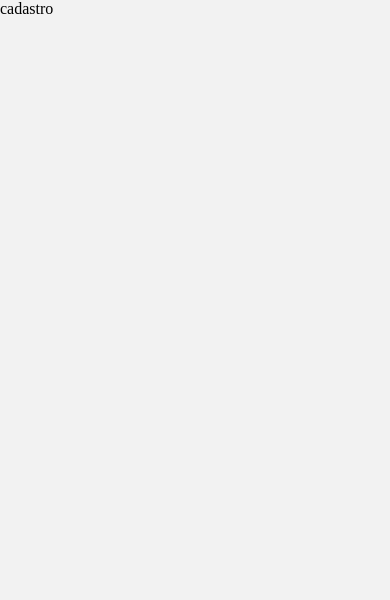
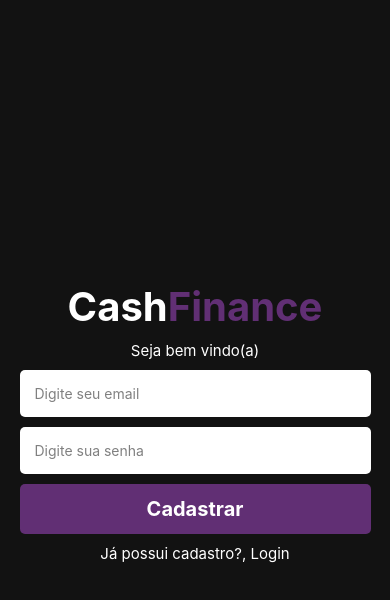
Before and after one commit to alexandre-oliveira-dev/cashFinance, a React Native app: screen /Singup in a window 390 px wide. Shown: the top 600 px of the page. Built offline with nearby package versions, Linux system fonts and the light colour scheme.

Commit message:
checkpoint

```diff
--- a/App.tsx
+++ b/App.tsx
@@ -1,13 +1,18 @@
 import { NavigationContainer } from '@react-navigation/native';
 import Routes from './src/router';
 import { StatusBar } from 'react-native';
-
+import { AuthProvider } from './src/router/auth.context';
+import Toast from 'react-native-toast-message';
 
 export default function App() {
   return (
+
+<AuthProvider>
     <NavigationContainer>
       <StatusBar backgroundColor={'#121212'} barStyle={'dark-content'}></StatusBar>
       <Routes></Routes>
+      <Toast></Toast>
      </NavigationContainer>
+</AuthProvider>
   );
 }
--- a/package.json
+++ b/package.json
@@ -25,6 +25,7 @@
     "react-native": "0.73.2",
     "react-native-safe-area-context": "^4.8.2",
     "react-native-screens": "^3.29.0",
+    "react-native-toast-message": "^2.2.0",
     "react-native-vector-icons": "^10.0.3",
     "react-native-web": "^0.19.10"
   },
--- a/src/components/navbar.tsx
+++ b/src/components/navbar.tsx
@@ -1,15 +1,41 @@
 import { Button, StyleSheet, Text, TouchableOpacity, View } from "react-native";
 import { CiHome } from "react-icons/ci";
+import { IoExitOutline } from "react-icons/io5";
+import { signOut } from "firebase/auth";
+import { auth } from "../service/firebaseConnection";
+import AsyncStorage from "@react-native-async-storage/async-storage";
+import { useContext } from "react";
+import { AuthContext } from "../router/auth.context";
+import ToastComponent from "./toast";
+export default function NavBar() {
 
-export default function NavBar() {
+    const { setHasLogin } = useContext(AuthContext)
 
     const buttons = [
         {
             key: 'inicio',
             title: 'Inicio',
-            function: () => { },
+            function: () => {},
             icon:<CiHome color="#fff" size={30}></CiHome>
-        }
+        },
+        {
+            key: 'sair',
+            title: '',
+            function: async () => {
+                await signOut(auth).then(async() => {
+                    await AsyncStorage.removeItem('@currentSession').then(() => {
+                        ToastComponent({type:'success'},{title:'Saindo...'})
+                        setTimeout(() => {
+                            setHasLogin(false)
+                        }, 1500);
+                    }).catch(() => {
+                        ToastComponent({type:'error'},{title:'Tente novamente...'})
+                    })
+
+                }).catch((err)=> console.log(err))
+             },
+            icon:<IoExitOutline color="#fff" size={30}> </IoExitOutline>
+        },
     ]
     const styles = StyleSheet.create({
         navbar: {
@@ -29,7 +55,7 @@ export default function NavBar() {
             {
                 buttons.map((i) => {
                     return (
-                        <TouchableOpacity key={i.key}  >{i.icon }</TouchableOpacity>
+                        <TouchableOpacity onPress={() => i?.function()} key={i.key}  >{i.icon }</TouchableOpacity>
                     )
                 })
             }
--- /dev/null
+++ b/src/components/toast.tsx
@@ -0,0 +1,11 @@
+import Toast, { ToastProps } from "react-native-toast-message";
+
+
+export default function ToastComponent({type}:ToastProps,{title}:{title:string}) {
+    return Toast.show({
+        position:'top',
+        type,
+        visibilityTime: 2000,
+        text1:title
+    })
+}
--- a/src/pages/singin/index.tsx
+++ b/src/pages/singin/index.tsx
@@ -1,4 +1,4 @@
-import React, { useEffect, useState } from "react";
+import React, { useContext, useEffect, useState } from "react";
 import { StyleSheet, TextInput, TouchableOpacity, View } from "react-native";
 import Title from "../../components/title";
 import { doc,collection, addDoc, setDoc} from 'firebase/firestore'
@@ -6,6 +6,9 @@ import { createUserWithEmailAndPassword, signInWithEmailAndPassword, signOut} fr
 import { useNavigation } from "@react-navigation/native";
 import {  auth, db } from "../../service/firebaseConnection";
 import AsyncStorage from "@react-native-async-storage/async-storage";
+import { AuthContext } from "../../router/auth.context";
+import Toast from "react-native-toast-message";
+import ToastComponent from "../../components/toast";
 
 
 export default function Singin() {
@@ -13,22 +16,26 @@ export default function Singin() {
     const [email, setEmail] = useState('')
     const [senha, setSenha] = useState('')
     const navigation = useNavigation()
-
-
+    const {setHasLogin} = useContext(AuthContext)
 
     async function HandleLoginSession({ email, password }: { email: string, password: string }) {
-    if(!email || !password)return;
+        if (!email || !password) {
+            ToastComponent({type:'info'},{title:'Preencha todos os campos!'})
+            return
+    };
     try {
-        await signInWithEmailAndPassword(auth, email, password).then(async (user) => {
+        await signInWithEmailAndPassword(auth, email, password)
+            .then(async (user) => {
           await AsyncStorage.setItem('@currentSession', JSON.stringify({
                 uid: user?.user?.uid,
                 email: user?.user.email
-            }))
+          }))
+            ToastComponent({type:'success'},{title:`Seja bem vido(a) ${user.user.email}`})
+          setHasLogin(true)
         })
-        //console.log(await AsyncStorage.getItem('@currentSession'))
 
     } catch (error) {
-        console.error('Erro ao fazer login:', error);
+        ToastComponent({type:'error'},{title:'Email ou senha inválidos ou usuário não cadastrado.'})
     }
 }
     return (
@@ -46,7 +53,7 @@ export default function Singin() {
                 style={styles.btn}>
                  <Title text={'Entrar'} style={{ color: '#fff', fontSize: 20, fontWeight: 'bold' }}></Title>
             </TouchableOpacity>
-            <TouchableOpacity onPress={() => navigation.navigate("Signup" as unknown as never)}>
+            <TouchableOpacity onPress={() => navigation.navigate("Singup" as unknown as never)}>
              <Title text={'Não possui cadastro?, cadastre-se'} style={{ color: '#fff', fontSize: 15, fontWeight: 'normal' }}></Title>
             </TouchableOpacity>
         </View>
--- a/src/pages/sinngup/index.tsx
+++ b/src/pages/sinngup/index.tsx
@@ -1,11 +1,92 @@
-import React from "react";
-import { View } from "react-native";
+import React, { useContext, useEffect, useState } from "react";
+import { StyleSheet, TextInput, TouchableOpacity, View } from "react-native";
+import Title from "../../components/title";
+import { doc,collection, addDoc, setDoc} from 'firebase/firestore'
+import { createUserWithEmailAndPassword, signInWithEmailAndPassword, signOut} from 'firebase/auth'
+import { useNavigation } from "@react-navigation/native";
+import {  auth, db } from "../../service/firebaseConnection";
+import AsyncStorage from "@react-native-async-storage/async-storage";
+import { AuthContext } from "../../router/auth.context";
+import ToastComponent from "../../components/toast";
 
 
 export default function Singup() {
+
+    const [email, setEmail] = useState('')
+    const [senha, setSenha] = useState('')
+    const navigation = useNavigation()
+
+    async function HandleLoginSession({ email, password }: { email: string, password: string }) {
+        if (!email || !password) {
+            ToastComponent({ type: 'info' },{ title: 'Preencha todos os campos' })
+            return
+    };
+    try {
+        await createUserWithEmailAndPassword(auth, email, password)
+            .then(() => {
+             ToastComponent({type:'success'},{title:'Cadastrado com sucesso!'})
+                setTimeout(() => {
+                    navigation.navigate("Singin" as unknown as never)
+                }, 1500);
+            })
+
+    } catch (error) {
+        ToastComponent({type:'error'},{title:'Tente novamente mais tarde.'})
+
+    }
+}
     return (
-        <View>
-            cadastro
+        <View style={styles.container}>
+            <View style={{display:'flex',flexDirection:"row"}}>
+
+            <Title text={'Cash'} style={{ color: '#fff', fontSize: 40, fontWeight: 'bold' }}></Title>
+            <Title text={'Finance'} style={{ color: '#612F74', fontSize: 40, fontWeight: 'bold' }}></Title>
+            </View>
+            <Title text={'Seja bem vindo(a)'} style={{ color: '#fff', fontSize: 15, fontWeight: 'normal' }}></Title>
+            <TextInput onChangeText={(e) => {setEmail(e)}} style={styles.input} placeholder="Digite seu email"></TextInput>
+            <TextInput onChangeText={(e) => {setSenha(e)}}  style={styles.input} placeholder="Digite sua senha "></TextInput>
+            <TouchableOpacity
+            onPress={()=> HandleLoginSession({email,password:senha})}
+                style={styles.btn}>
+                 <Title text={'Cadastrar'} style={{ color: '#fff', fontSize: 20, fontWeight: 'bold' }}></Title>
+            </TouchableOpacity>
+            <TouchableOpacity onPress={() => navigation.navigate("Singin" as unknown as never)}>
+             <Title text={'Já possui cadastro?, Login'} style={{ color: '#fff', fontSize: 15, fontWeight: 'normal' }}></Title>
+            </TouchableOpacity>
         </View>
     )
 }
+
+const styles = StyleSheet.create({
+    container: {
+        width: '100%',
+        backgroundColor: '#121212',
+        display: 'flex',
+        flexDirection:'column',
+        justifyContent: 'center',
+        alignItems:"center",
+        flex: 1,
+        gap:10
+    },
+    input: {
+        backgroundColor:"#fff",
+        padding: 15,
+        width: '90%',
+        borderRadius: 5,
+        color: 'grey',
+
+    },
+    btn: {
+        width: '90%',
+        borderRadius:5,
+        backgroundColor: "#612F74",
+        height: 50,
+        display: "flex",
+        flexDirection: 'row',
+        justifyContent: 'center',
+        alignItems: "center",
+        fontSize: 20,
+        color:'#fff'
+
+    }
+})
--- /dev/null
+++ b/src/router/auth.context.tsx
@@ -0,0 +1,26 @@
+import AsyncStorage from "@react-native-async-storage/async-storage"
+import React,{createContext, useEffect, useState} from "react"
+
+interface AuthProps{
+    hasLogin: Boolean,
+    setHasLogin:React.Dispatch<React.SetStateAction<boolean>>
+}
+
+export const AuthContext = createContext({} as AuthProps)
+
+export function AuthProvider({ children }: any) {
+    const [data, setData] = useState<{} | null>(null)
+    async () => await AsyncStorage.getItem('@currentSession').then((value) => {
+        if(value)
+        return setData(value)
+    })
+
+    const [hasLogin, setHasLogin] = useState(data ? true : false)
+
+    return (
+        <AuthContext.Provider value={{
+            hasLogin,
+            setHasLogin
+        }}>{ children}</AuthContext.Provider>
+    )
+}
--- a/src/router/index.tsx
+++ b/src/router/index.tsx
@@ -1,18 +1,15 @@
-import React, { useEffect } from "react";
-import {ActivityIndicator,View } from 'react-native'
+import React, { useContext } from "react";
 import AuthRoutes from "./auth.routes";
+import Home from "../pages/home";
+import { AuthContext } from "./auth.context";
 
 function Routes() {
-
-    useEffect
-    const loading = false
-    const signed = false
-
+    const {hasLogin} = useContext(AuthContext)
     return (
-        signed?
-            <View></View>
-            :
-            <AuthRoutes></AuthRoutes>
+      hasLogin?
+        <Home></Home>
+        :
+        <AuthRoutes></AuthRoutes>
     )
 }
 export default Routes;
```
Also changed, not shown: 1 other file (tests, documents, lock files or other folders).
